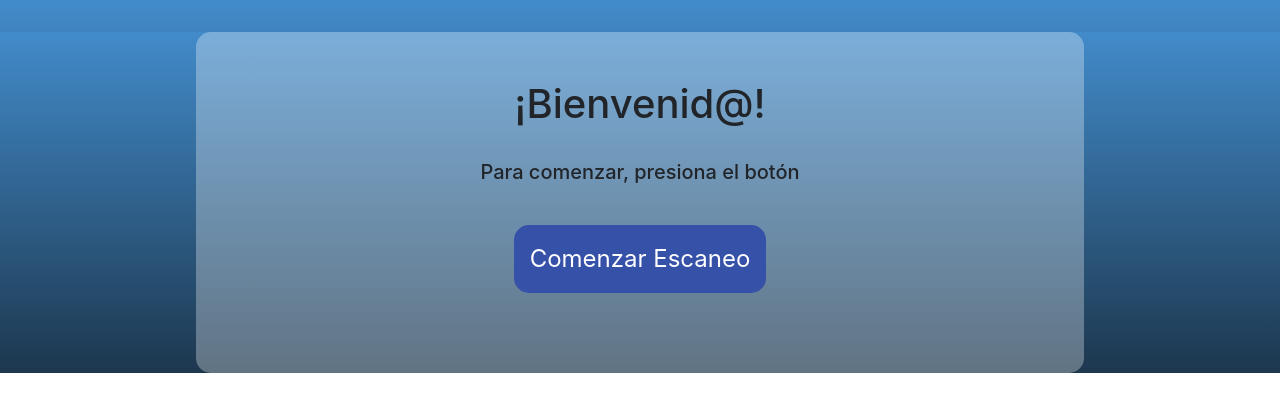
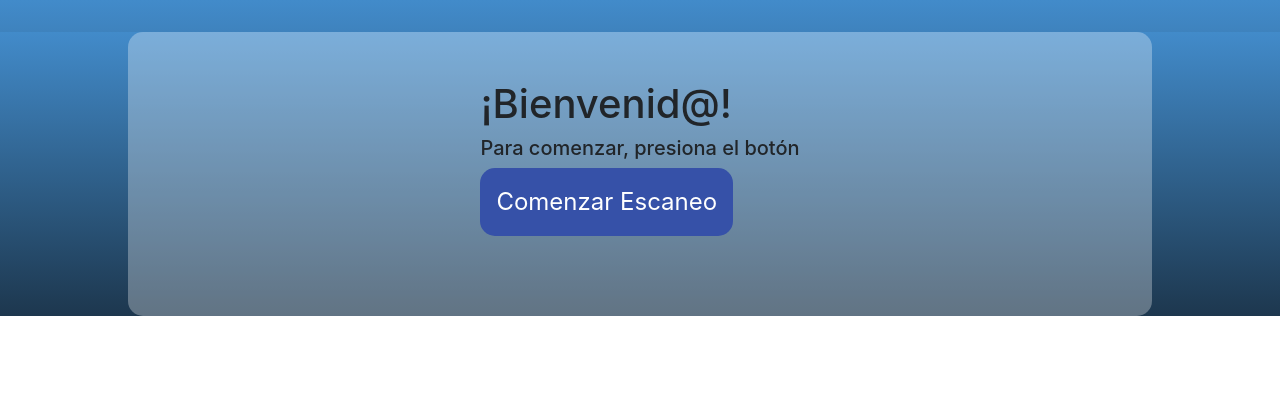
Before and after one commit to kslotes/appmovilFront, a React (Create React App) app: page /inicio in a window 1280 px wide. Shown: the top 412 px of the page. Built offline with nearby package versions, Linux system fonts and the light colour scheme.

Commit message:
Commit inicial en testing, incorporo ruteo

```diff
--- a/src/App.js
+++ b/src/App.js
@@ -2,11 +2,12 @@ import Inicio from "./components/Inicio";
 import React, { Component } from "react";
 import MenuAsistencia from "./components/MenuAsistencia";
 import { Switch, Redirect, Route } from "react-router-dom";
+import StyledContainer from './components/StyledContainer';
 
 class App extends Component {
   render() {
     return (
-      <main className="container">
+      <StyledContainer>
           <div>
             <Switch>
               <Route path="/inicio" component={Inicio}></Route>
@@ -14,7 +15,7 @@ class App extends Component {
               <Redirect from="/" to="/inicio" />
             </Switch>
           </div>
-      </main>
+      </StyledContainer>
     );
   }
 }
--- a/src/components/Inicio.js
+++ b/src/components/Inicio.js
@@ -1,6 +1,5 @@
 import styled from 'styled-components';
 import Button from 'react-bootstrap/Button';
-import StyledContainer from './StyledContainer';
 import {Link} from "react-router-dom";
 
 const StyledButton = styled(Button)`
@@ -13,15 +12,15 @@ const StyledButton = styled(Button)`
 
 function Inicio() {
       return (
-            <StyledContainer>
-                  <h1>¡Bienvenid@!</h1>
-                  <br></br>
+            <div class="container">
+                  <div>
+                        <h1>¡Bienvenid@!</h1>
+                  </div>
                   <h5>Para comenzar, presiona el botón</h5>
-                  <hr></hr>
                   <Link to="menu">
                         <StyledButton>Comenzar Escaneo</StyledButton>{' '}
                   </Link>
-            </StyledContainer>
+            </div>
       );
 }
 
--- a/src/components/StyledTable.js
+++ b/src/components/StyledTable.js
@@ -7,7 +7,6 @@ const StyledTab = styled(Table)`
       border: none;
       border-radius: 15px;
 `
-
 const StyledTable = () => {
       return (
             <StyledTab striped borderless>
```
Lines whose indentation alone changed are shown as unchanged.
